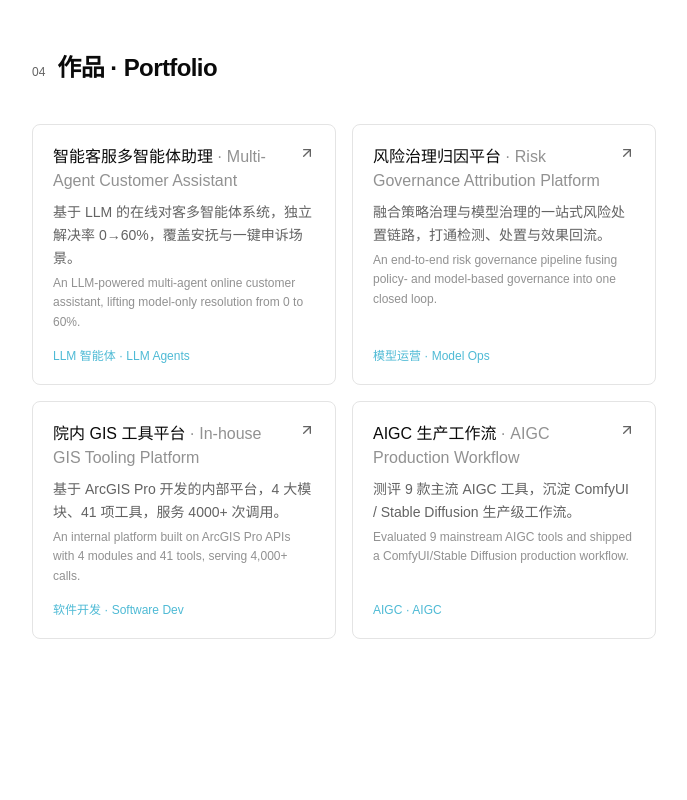
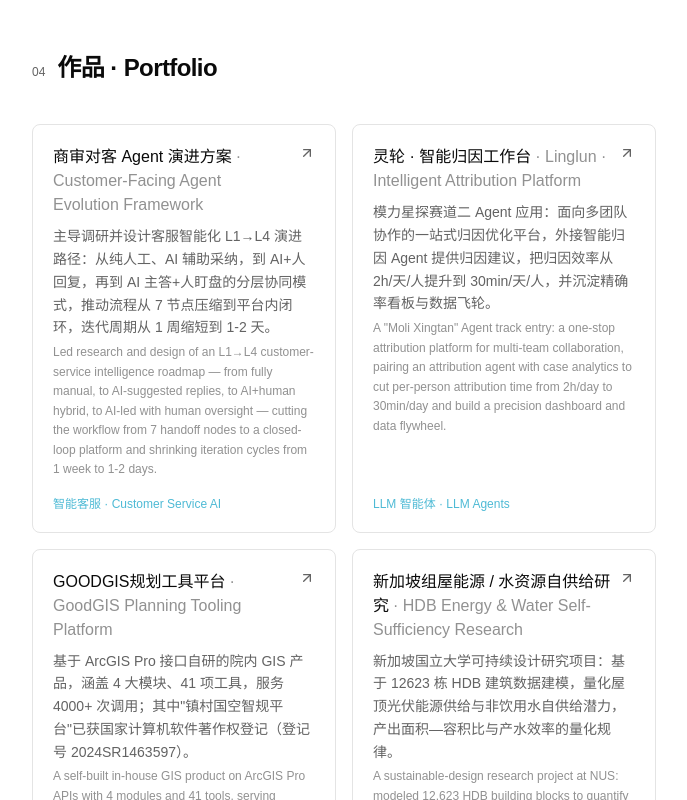
Before and after one commit to Yoria97/personal-site, a React (Vite) app: page / in a window 1280 px wide. Shown: the part 2740-3540 px from the top of the page, without its empty margins (296-983 px from the left). Built offline with nearby package versions, Linux system fonts and the light colour scheme; the HTML template or start-up script is replaced by a standard one.

Commit message:
feat: 更新作品展示为真实项目（商审对客Agent、灵轮归因、GoodGIS、NUS研究）

```diff
--- a/src/data/content.ts
+++ b/src/data/content.ts
@@ -86,39 +86,39 @@ export const skills = [
 
 export const portfolio = [
   {
-    title: { zh: '智能客服多智能体助理', en: 'Multi-Agent Customer Assistant' },
+    title: { zh: '商审对客 Agent 演进方案', en: 'Customer-Facing Agent Evolution Framework' },
     desc: {
-      zh: '基于 LLM 的在线对客多智能体系统，独立解决率 0→60%，覆盖安抚与一键申诉场景。',
-      en: 'An LLM-powered multi-agent online customer assistant, lifting model-only resolution from 0 to 60%.',
+      zh: '主导调研并设计客服智能化 L1→L4 演进路径：从纯人工、AI 辅助采纳，到 AI+人回复，再到 AI 主答+人盯盘的分层协同模式，推动流程从 7 节点压缩到平台内闭环，迭代周期从 1 周缩短到 1-2 天。',
+      en: 'Led research and design of an L1→L4 customer-service intelligence roadmap — from fully manual, to AI-suggested replies, to AI+human hybrid, to AI-led with human oversight — cutting the workflow from 7 handoff nodes to a closed-loop platform and shrinking iteration cycles from 1 week to 1-2 days.',
+    },
+    tag: { zh: '智能客服', en: 'Customer Service AI' },
+    link: '#',
+  },
+  {
+    title: { zh: '灵轮 · 智能归因工作台', en: 'Linglun · Intelligent Attribution Platform' },
+    desc: {
+      zh: '模力星探赛道二 Agent 应用：面向多团队协作的一站式归因优化平台，外接智能归因 Agent 提供归因建议，把归因效率从 2h/天/人提升到 30min/天/人，并沉淀精确率看板与数据飞轮。',
+      en: 'A "Moli Xingtan" Agent track entry: a one-stop attribution platform for multi-team collaboration, pairing an attribution agent with case analytics to cut per-person attribution time from 2h/day to 30min/day and build a precision dashboard and data flywheel.',
     },
     tag: { zh: 'LLM 智能体', en: 'LLM Agents' },
     link: '#',
   },
   {
-    title: { zh: '风险治理归因平台', en: 'Risk Governance Attribution Platform' },
+    title: { zh: 'GOODGIS规划工具平台', en: 'GoodGIS Planning Tooling Platform' },
     desc: {
-      zh: '融合策略治理与模型治理的一站式风险处置链路，打通检测、处置与效果回流。',
-      en: 'An end-to-end risk governance pipeline fusing policy- and model-based governance into one closed loop.',
-    },
-    tag: { zh: '模型运营', en: 'Model Ops' },
-    link: '#',
-  },
-  {
-    title: { zh: '院内 GIS 工具平台', en: 'In-house GIS Tooling Platform' },
-    desc: {
-      zh: '基于 ArcGIS Pro 开发的内部平台，4 大模块、41 项工具，服务 4000+ 次调用。',
-      en: 'An internal platform built on ArcGIS Pro APIs with 4 modules and 41 tools, serving 4,000+ calls.',
+      zh: '基于 ArcGIS Pro 接口自研的院内 GIS 产品，涵盖 4 大模块、41 项工具，服务 4000+ 次调用；其中"镇村国空智规平台"已获国家计算机软件著作权登记（登记号 2024SR1463597）。',
+      en: 'A self-built in-house GIS product on ArcGIS Pro APIs with 4 modules and 41 tools, serving 4,000+ calls; its "Village & Town Spatial Planning Platform" module holds an official Chinese software copyright registration (No. 2024SR1463597).',
     },
     tag: { zh: '软件开发', en: 'Software Dev' },
     link: '#',
   },
   {
-    title: { zh: 'AIGC 生产工作流', en: 'AIGC Production Workflow' },
+    title: { zh: '新加坡组屋能源 / 水资源自供给研究', en: 'HDB Energy & Water Self-Sufficiency Research' },
     desc: {
-      zh: '测评 9 款主流 AIGC 工具，沉淀 ComfyUI / Stable Diffusion 生产级工作流。',
-      en: 'Evaluated 9 mainstream AIGC tools and shipped a ComfyUI/Stable Diffusion production workflow.',
+      zh: '新加坡国立大学可持续设计研究项目：基于 12623 栋 HDB 建筑数据建模，量化屋顶光伏能源供给与非饮用水自供给潜力，产出面积—容积比与产水效率的量化规律。',
+      en: 'A sustainable-design research project at NUS: modeled 12,623 HDB building blocks to quantify rooftop solar energy supply and non-potable water self-sufficiency, deriving site-area/plot-ratio efficiency patterns.',
     },
-    tag: { zh: 'AIGC', en: 'AIGC' },
+    tag: { zh: '研究 · 数据建模', en: 'Research · Data Modeling' },
     link: '#',
   },
 ]
```
